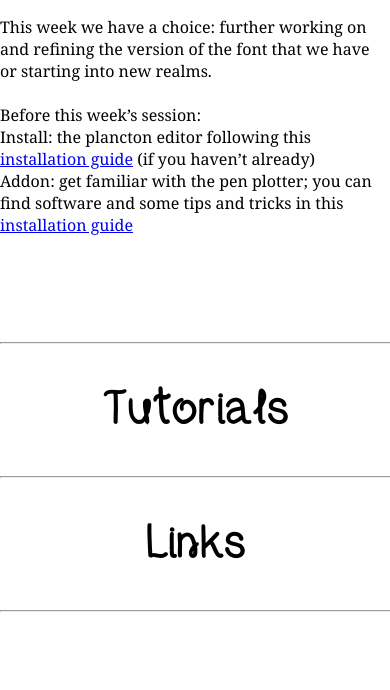
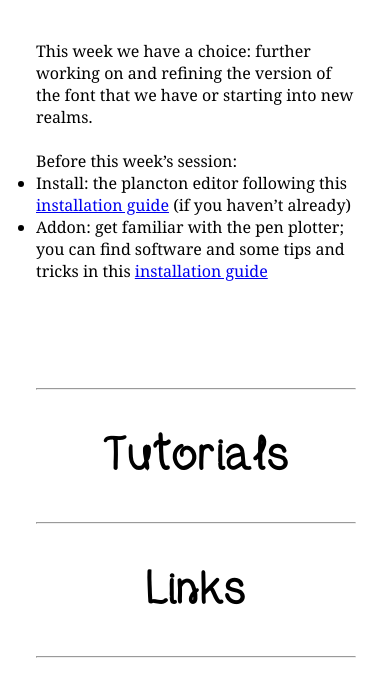
Before and after one commit to haw-type-design/coop-monday, a plain HTML site: page index.html in a window 390 px wide. Shown: the part 518-1208 px from the top of the page. Before the commit the page ends 1138 px from the top, so only its background shows below. Drawn offline with Linux system fonts and the light colour scheme.

Commit message:
Make this slightly more acceptable on mobile

```diff
--- a/style.css
+++ b/style.css
@@ -110,7 +110,7 @@ details > summary {
 }
 
 details summary::-webkit-details-marker {
-  display:none;
+    display:none;
 }
 
 
@@ -179,3 +179,10 @@ details summary::-webkit-details-marker {
         break-inside: avoid !important; /* or 'auto' */
     }
 }
+
+
+@media only screen and (max-width: 960px) {
+    body {
+        margin: 24px 36px;
+    }
+}
```
